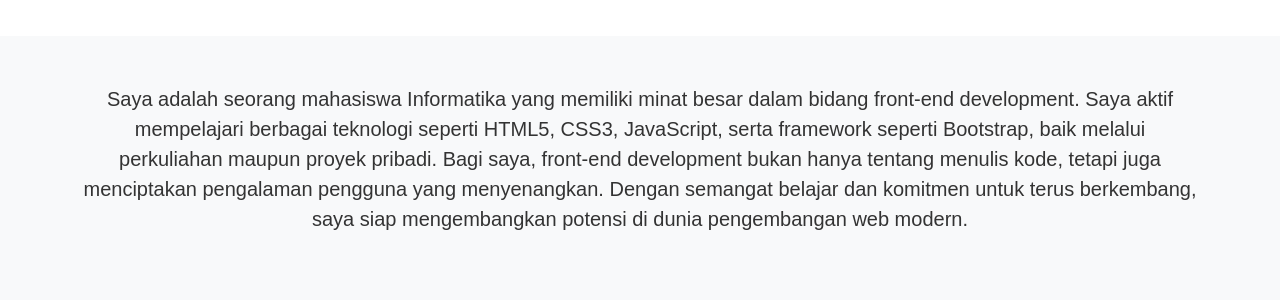
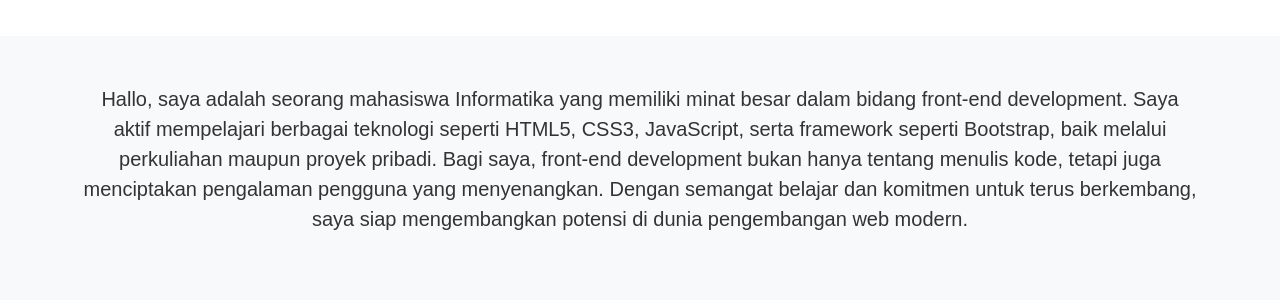
Before and after one commit to hanung10/Portofolio-Hanung, a plain HTML site: page index.html in a window 1280 px wide. Shown: the part 500-800 px from the top of the page. Drawn offline with nearby package versions, Linux system fonts and the light colour scheme.

Commit message:
Update index.html

```diff
--- a/index.html
+++ b/index.html
@@ -94,7 +94,7 @@
     <section id="beranda" class="bg-light py-5">
       <div class="container text-center">
         <p class="lead">
-          Saya adalah seorang mahasiswa Informatika yang memiliki minat besar dalam bidang front-end development.
+          Hallo, saya adalah seorang mahasiswa Informatika yang memiliki minat besar dalam bidang front-end development.
           Saya aktif mempelajari berbagai teknologi seperti HTML5, CSS3, JavaScript, serta framework seperti Bootstrap, baik melalui perkuliahan maupun proyek pribadi.
           Bagi saya, front-end development bukan hanya tentang menulis kode, tetapi juga menciptakan pengalaman pengguna yang menyenangkan.
           Dengan semangat belajar dan komitmen untuk terus berkembang, saya siap mengembangkan potensi di dunia pengembangan web modern.
```
